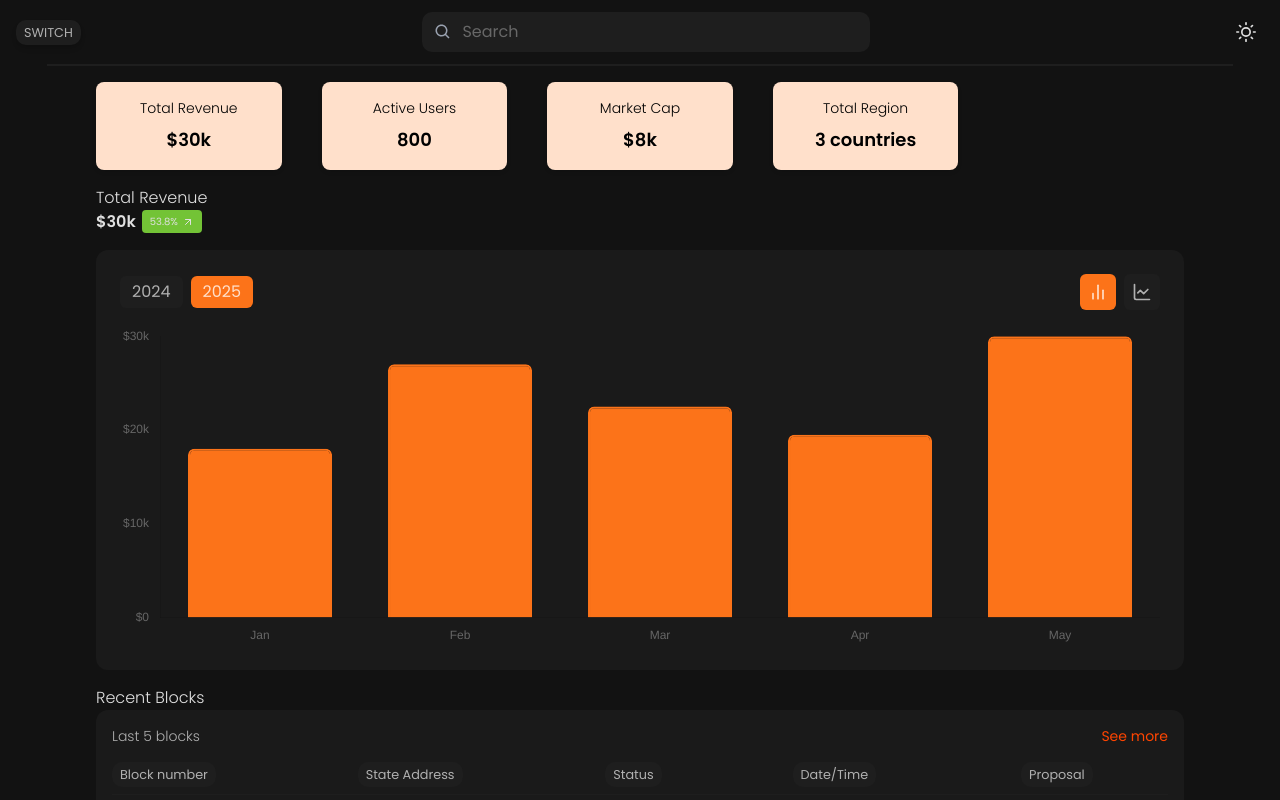
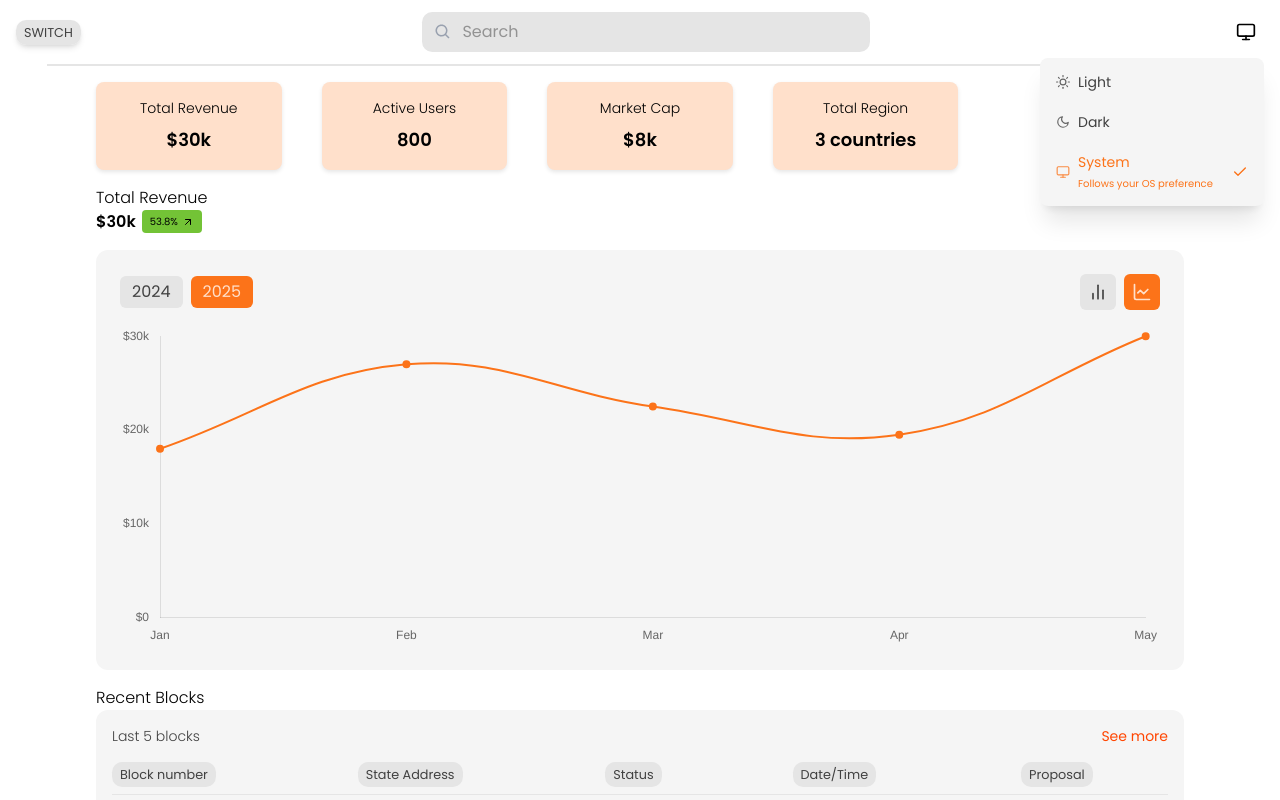
Before and after one commit to michaelchristwin/m3terscan-monorepo, a React (Vite) app: page / in a window 1280 px wide. Both pictures are taken after a click on the button 1246 px from the left and 32 px from the top of the page. Shown: the top 800 px of the page. Built offline with nearby package versions, Linux system fonts and the light colour scheme.

Commit message:
Worked on the theme toggle button

```diff
--- a/src/components/RevenueChart.tsx
+++ b/src/components/RevenueChart.tsx
@@ -40,7 +40,7 @@ const tooltipBodyColor = getComputedStyle(document.documentElement)
 const RevenueChart = () => {
 	const { monthlyCardData } = useCardStore();
 	const [showCurrentYear, setShowCurrentYear] = useState(true);
-	const [chartType, setChartType] = useState<"bar" | "line">("bar");
+	const [chartType, setChartType] = useState<"bar" | "line">("line");
 
 	const currentYear = new Date().getFullYear();
 	const filteredData = monthlyCardData.filter((monthData) =>
--- a/src/components/ThemeToggle.tsx
+++ b/src/components/ThemeToggle.tsx
@@ -1,45 +1,112 @@
-import { useEffect, useState } from "react";
-import { FiSun, FiMoon } from "react-icons/fi";
+import { useEffect, useState, useRef, useCallback } from "react";
+import { FiSun, FiMoon, FiMonitor } from "react-icons/fi";
+import { CheckIcon } from "lucide-react";
+
+const getSystemTheme = () =>
+	window.matchMedia("(prefers-color-scheme: dark)").matches ? "dark" : "light";
 
 const ThemeToggle = () => {
 	const [theme, setTheme] = useState(() => {
-		// Check localStorage first, then system preference
 		if (typeof window !== "undefined") {
-			const savedTheme = localStorage.getItem("theme");
-			if (savedTheme) return savedTheme;
-			return window.matchMedia("(prefers-color-scheme: dark)").matches
-				? "dark"
-				: "light";
+			return localStorage.getItem("theme") || "system";
 		}
-		return "light";
+		return "system";
 	});
+	const [open, setOpen] = useState(false);
+	const dropdownRef = useRef<HTMLDivElement>(null);
+
+	const applyTheme = useCallback(() => {
+		const actualTheme = theme === "system" ? getSystemTheme() : theme;
+		document.documentElement.setAttribute("class", actualTheme);
+		localStorage.setItem("theme", theme);
+	}, [theme]);
 
 	useEffect(() => {
-		document.documentElement.setAttribute("class", theme);
-		localStorage.setItem("theme", theme);
-
+		applyTheme();
 		const mediaQuery = window.matchMedia("(prefers-color-scheme: dark)");
 		const handleChange = () => {
-			if (!localStorage.getItem("theme")) {
-				setTheme(mediaQuery.matches ? "dark" : "light");
-			}
+			if (theme === "system") applyTheme();
 		};
 		mediaQuery.addEventListener("change", handleChange);
 		return () => mediaQuery.removeEventListener("change", handleChange);
-	}, [theme]);
+	}, [theme, applyTheme]);
 
-	const toggleTheme = () => {
-		setTheme((prev) => (prev === "dark" ? "light" : "dark"));
-	};
+	useEffect(() => {
+		const handleClickOutside = (e: MouseEvent) => {
+			const target = e.target as Node | null;
+			if (
+				dropdownRef.current &&
+				target &&
+				!dropdownRef.current.contains(target)
+			) {
+				setOpen(false);
+			}
+		};
+		document.addEventListener("mousedown", handleClickOutside);
+		return () => document.removeEventListener("mousedown", handleClickOutside);
+	}, []);
+
+	const options = [
+		{ value: "light", label: "Light", icon: <FiSun className="mr-1" /> },
+		{ value: "dark", label: "Dark", icon: <FiMoon className="mr-1" /> },
+		{ value: "system", label: "System", icon: <FiMonitor className="mr-1" /> },
+	];
+
+	const currentIcon = {
+		light: <FiSun size={20} />,
+		dark: <FiMoon size={20} />,
+		system: <FiMonitor size={20} />,
+	}[theme];
 
 	return (
-		<button
-			onClick={toggleTheme}
-			className="p-2 rounded-full hover:text-[var(--icon-color)] cursor-pointer transition-colors"
-			aria-label={`Toggle ${theme === "dark" ? "light" : "dark"} mode`}
-		>
-			{theme === "dark" ? <FiSun size={20} /> : <FiMoon size={20} />}
-		</button>
+		<div className="relative inline-block" ref={dropdownRef}>
+			<button
+				onClick={() => setOpen((prev) => !prev)}
+				className="p-2 rounded-full hover:text-[var(--icon-color)] cursor-pointer transition-colors"
+				aria-label="Toggle theme dropdown"
+			>
+				{currentIcon}
+			</button>
+
+			{open && (
+				<div className="absolute right-0 mt-2 w-56 rounded-lg bg-[var(--background-primary)] shadow-xl z-50 overflow-hidden  animate-in fade-in zoom-in-95">
+					<ul className="py-1">
+						{options.map((opt) => (
+							<li
+								key={opt.value}
+								onClick={() => {
+									setTheme(opt.value);
+									setOpen(false);
+								}}
+								className={`
+							flex items-center px-4 py-2.5 text-sm cursor-pointer
+							transition-colors duration-100 ease-out
+							hover:bg-[var(--background-secondary)]
+							${
+								theme === opt.value
+									? "text-[var(--icon-color)] "
+									: "text-[var(--text-secondary)]"
+							}
+							`}
+							>
+								<div className="mr-1 opacity-80">{opt.icon}</div>
+								<div className="flex-1">
+									<div>{opt.label}</div>
+									{opt.value === "system" && theme === "system" && (
+										<span className="text-xs">Follows your OS preference</span>
+									)}
+								</div>
+								{theme === opt.value && (
+									<span className="ml-4">
+										<CheckIcon className="h-4 w-4 text-[var(--icon-color)]" />
+									</span>
+								)}
+							</li>
+						))}
+					</ul>
+				</div>
+			)}
+		</div>
 	);
 };
 
```
